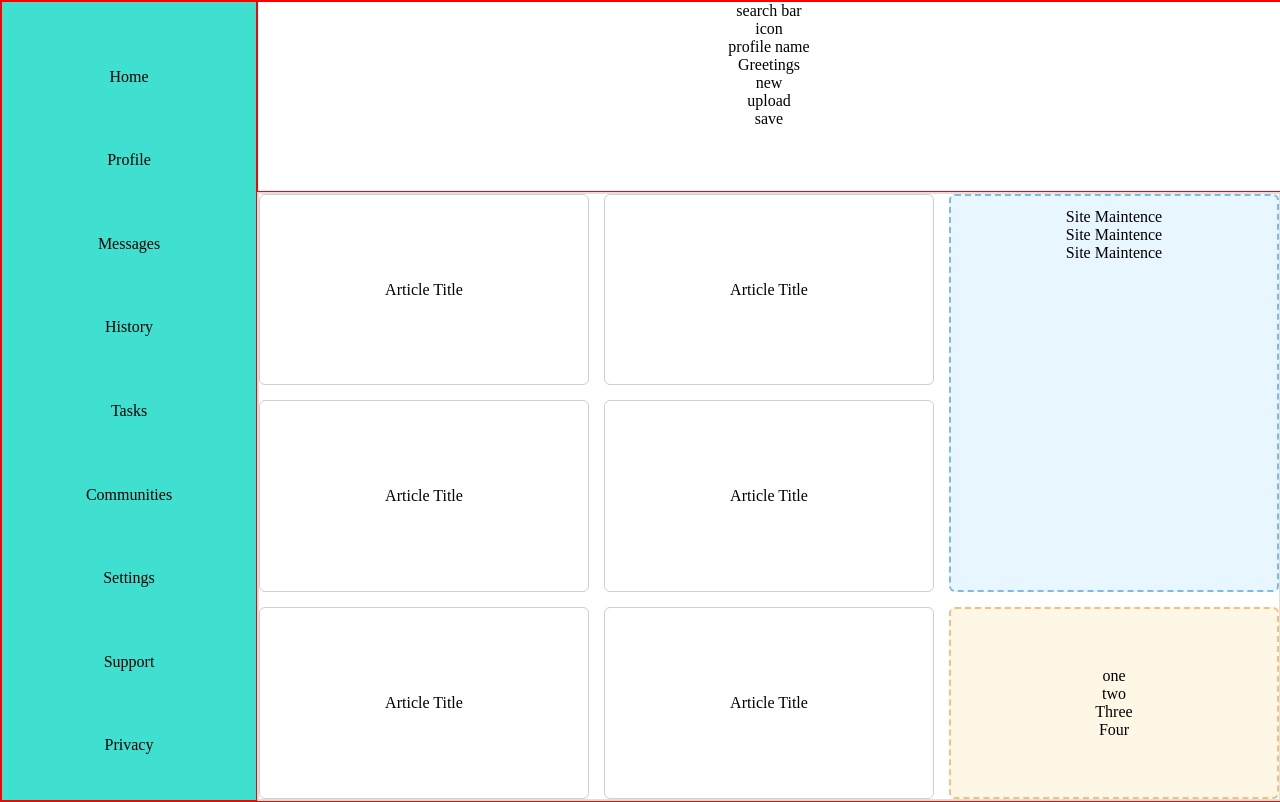
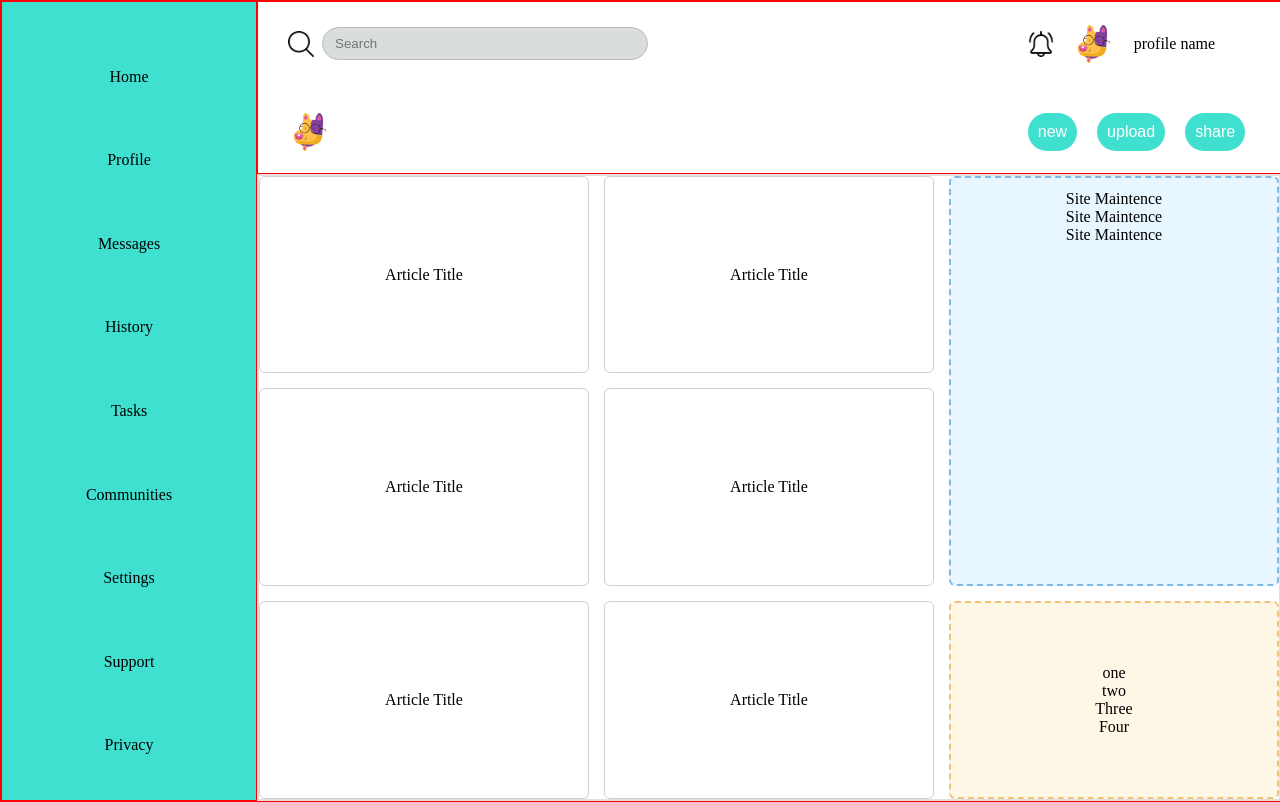
Before and after one commit to cam5674/Admin-Dashboard, a plain HTML site: page index.html in a window 1280 px wide. Drawn offline with Linux system fonts and the light colour scheme.

Commit message:
Add css/styling to header

```diff
--- a/index.html
+++ b/index.html
@@ -21,13 +21,20 @@
             <div>Privacy</div>
         </div>
         <div class="header">
-            <div>search bar</div>
-            <div>icon</div>
-            <div>profile name</div>
-            <div>Greetings</div>
-            <div>new</div>
-            <div>upload</div>
-            <div>save</div>
+            <div class="search">
+                <div class="photo"><img src="img/search-interface-symbol.png"></div>
+                    <input class="search-bar" type="text" placeholder="Search" aria-label="Search" />            </div>
+            <div class="header-icons">
+                <div class="photo"><img src="img/bell.png"></div>
+                <div class="dog"><img src="img/dog.png"></div>
+                <div class="profile-name">profile name</div>
+            </div>
+            <div class="dog2"> <img src="img/dog.png"></div>
+            <div class="header-icons">
+                <div><button class="updates">new</button></div>
+                <div><button class="updates">upload</button></div>
+                <div><button class="updates">share</button></div>
+            </div>
         </div>
         <div class="projects">
             <div class="cards">
--- a/styles.css
+++ b/styles.css
@@ -7,6 +7,18 @@ html, body {
     height: 100%;
 }
 
+.updates {
+    background-color: turquoise;
+    border: none;
+    color: white;
+    padding: 10px;
+    text-align: center;
+    text-decoration: none;
+    display: inline-block;
+    font-size: 16px;
+    border-radius: 25px;
+
+}
 .container {
     display: grid;
     grid-template-columns: 1fr 4fr;
@@ -17,8 +29,86 @@ html, body {
 }
 .header {
     border: 1px solid red;
+    justify-items: start;
+    align-items: center;
+    display: grid;
+    grid-template-columns: 3fr 1fr ;
+    gap: 5px;
+
+}
+.header-icons {
+  display: flex;
+  gap: 10px;
+  align-items: center;
+  justify-self: start;
+  font-size: 16px;
+  margin: 4px 2px;
+  gap: 20px;
+
+
 }
 
+
+.header-icons .photo,
+.header-icons .dog {
+  display: inline-block;
+  vertical-align: middle;
+}
+.dog2 img  {
+    width: 100%;
+    height: 100%;
+    display: block;
+    object-fit: contain;
+}
+.dog2 {
+     width: 80px;
+    height: 40px;
+    overflow: hidden;
+    display: inline-block;
+    margin-left: 12px;
+}
+.photo {
+    width: 26px;
+    height: 26px;
+    overflow: hidden;
+    display: inline-block;
+}
+.dog {
+    width: 40px;
+    height: 40px;
+    overflow: hidden;
+    display: inline-block;
+}
+.dog img {
+    width: 100%;
+    height: 100%;
+    display: block;
+    object-fit: contain;
+}
+.photo img {
+    width: 100%;
+    height: 100%;
+    display: block;
+    object-fit: contain;
+}
+
+.search {
+    display: flex;
+    align-items: center;
+    gap: 8px;
+    justify-self: start;
+    margin-left: 30px;
+}
+
+input.search-bar {
+    border-radius: 25px;
+    padding: 8px 12px;
+    background-color: #D9DDDC;
+    border: 1px solid #bbb;
+    min-width: 300px;
+    max-width: 500px;
+    outline: none;
+}
 .sidebar {
     background: turquoise;
     display: grid;
```
Also changed, not shown: img/bell.png (added), img/dog.png (added), img/search-interface-symbol.png (added).
